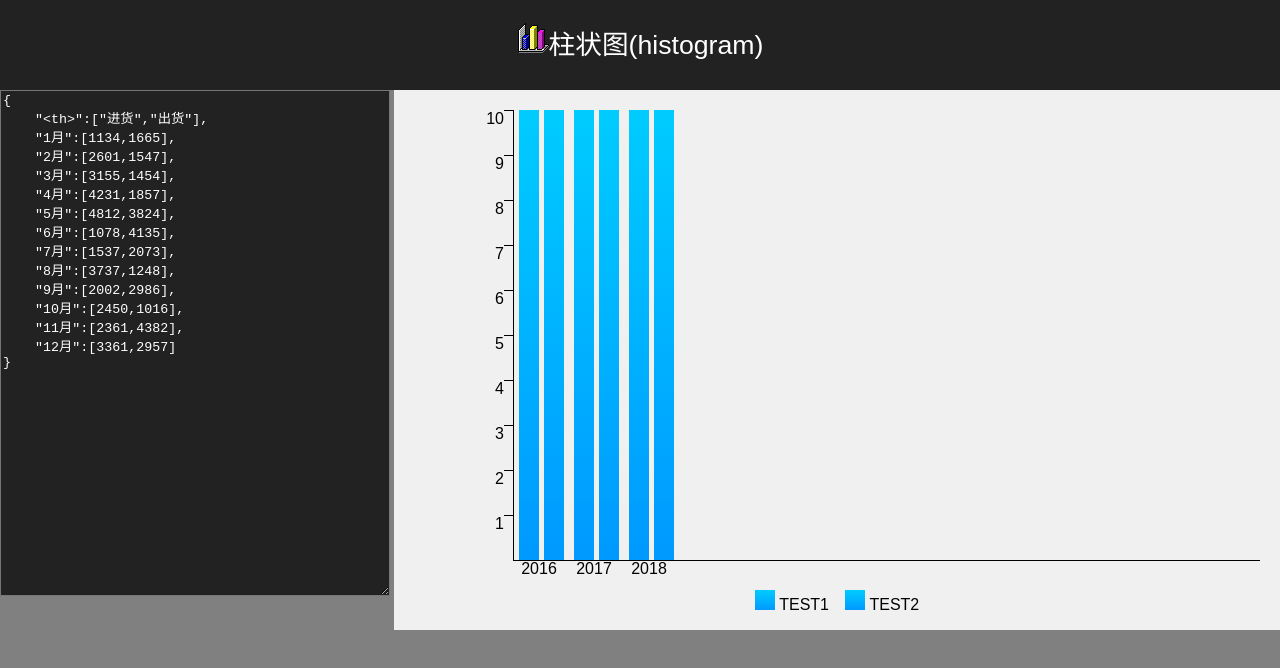
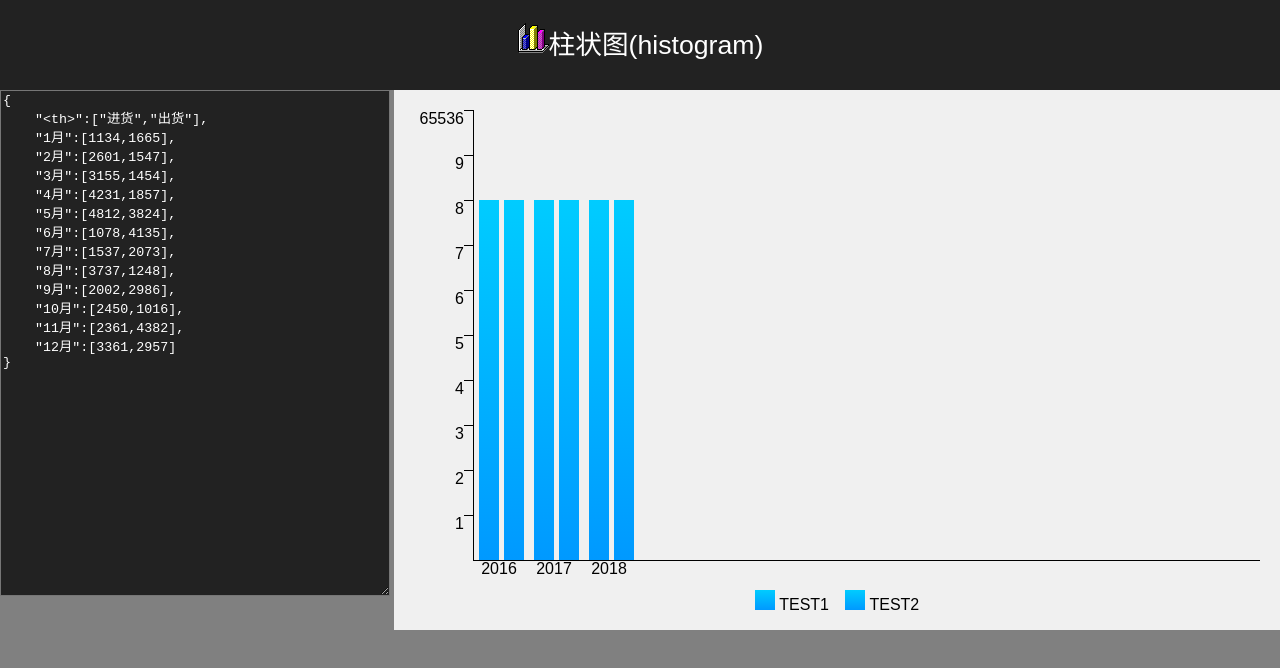
Before and after one commit to kagurazakayashi/NyarukoChart, a React (Create React App) app: page / in a window 1280 px wide. Shown: the top 668 px of the page. Built offline with nearby package versions, Linux system fonts and the light colour scheme.

Commit message:
学习和测试React类间传值

```diff
--- a/src/App.js
+++ b/src/App.js
@@ -1,13 +1,14 @@
 import React, { Component } from 'react';
 import logo from './logo.gif';
 import './App.css';
-import NCHistogram from './NCHistogram/NCHistogram.js';
+import NCHistogramController from './NCHistogram/NCHistogramController.js';
 
 class App extends Component {
     constructor(props) {
         super(props);
         this.state = {
-            obj1:""
+            jsondata:"",
+            jsondataM:""
         };
     }
     componentDidMount() {
@@ -24,30 +25,31 @@ class App extends Component {
                 return response.text();
             }
         }).then((textdata) => {
+            // var uwe = textdata;
             this.setState({
-                obj1:textdata
+                jsondata:textdata,
+                // jsondataM:uwe
             });
+
+            this.refs.NCHistogram.loadjsondata(this.state.jsondata);
         }).catch((error) => {
             this.setState({
-                obj1:error
+                jsondata:error
             });
         });
     }
     histogramboxonChange(e) {
-        console.log(e);
-        console.log(e[0]);
     }
     render() {
-        var self = this;
         return (
         <div className="NyaChart">
             <header className="NyaChart-header">
-            <img src={logo} />柱状图(histogram)
+            <img src={logo} alt="" />柱状图(histogram)
             </header>
             <div className="NyaChart-histogrambox">
-                <textarea className="NyaChart-histogramcode" onChange={self.histogramboxonChange.bind(self,["123"])} value={self.state.obj1}></textarea>
+                <textarea className="NyaChart-histogramcode" onChange={this.histogramboxonChange.bind(this)} value={this.state.jsondata}></textarea>
                 <div className="NyaChart-histogramview">
-                <NCHistogram />
+                    <NCHistogramController ref="NCHistogram" />
                 </div>
             </div>
         </div>
--- a/src/NCHistogram/NCHistogram.css
+++ b/src/NCHistogram/NCHistogram.css
@@ -7,7 +7,7 @@
     position: absolute;
     top: 0;
     left: 0;
-    width: 100px;
+    width: 60px;
     height: calc(100% - 50px);
 }
 .NCHistogramNumber {
@@ -20,7 +20,7 @@
     position: absolute;
     top: 0px;
     right: 10px;
-    width: 20px;
+    width: 50px;
     height: 100%;
 }
 .NCHistogramNumberR {
@@ -37,7 +37,7 @@
     position: absolute;
     right: 0;
     top: 0;
-    width: calc(100% - 100px);
+    width: calc(100% - 60px);
     height: calc(100% - 50px);
     border-color: #000;
     border-width: 1px;
@@ -59,9 +59,11 @@
     text-align: center;
 }
 .NCHistogramHis {
+    position: relative;
     display: inline-block;
     width: 20px;
-    height: 100%;
+    top: 20%;
+    height: 80%;
     background: #0099FF;
     background: linear-gradient(to top, #0099FF , #00CCFF);
     margin-left: 5px;
--- /dev/null
+++ b/src/NCHistogram/NCHistogramController.js
@@ -0,0 +1,21 @@
+import React, { Component } from 'react';
+import NCHistogramView from './NCHistogramView';
+import NCHistogramModel from './NCHistogramModel';
+export default class NCHistogramController extends Component {
+    constructor(props) {
+        super(props);
+        this.state = {
+        };
+    }
+    loadjsondata(jsondata) {
+        this.refs.NCHistogramModel.dejsondata2(jsondata);
+    }
+    render() {
+        return(
+            <span>
+                <NCHistogramView ref="NCHistogramView" />
+                <NCHistogramModel ref="NCHistogramModel" />
+            </span>
+        );
+    }
+}
--- /dev/null
+++ b/src/NCHistogram/NCHistogramModel.js
@@ -0,0 +1,27 @@
+import React, { Component } from 'react';
+export default class NCHistogramModel extends Component {
+    constructor(props) {
+        super(props);
+        this.state = {
+            json:null,
+            keys:null,
+            values:null
+        };
+    }
+    //解析JSON数据
+    dejsondata2(jsondata) {
+        const njson = JSON.parse(jsondata);
+        const nkeys = Object.keys(jsondata);
+        const nvals = Object.values(jsondata);
+        this.setState({
+            json:njson,
+            keys:nkeys,
+            values:nvals
+        });
+    }
+    render() {
+        return (
+            <span></span>
+        );
+    }
+}
--- a/src/NCHistogram/NCHistogram.js
+++ b/src/NCHistogram/NCHistogramView.js
@@ -8,12 +8,11 @@ export default class NCHistogram extends Component {
         };
     }
     render() {
-        var self = this;
         return (
             <div className="NCHistogramBox">
                 <div className="NCHistogramNumberBox">
                     <div className="NCHistogramNumber">
-                        <span className="NCHistogramNumberL">10</span>
+                        <span className="NCHistogramNumberL">65536</span>
                         <span className="NCHistogramNumberR"></span>
                     </div>
                     <div className="NCHistogramNumber">
```
